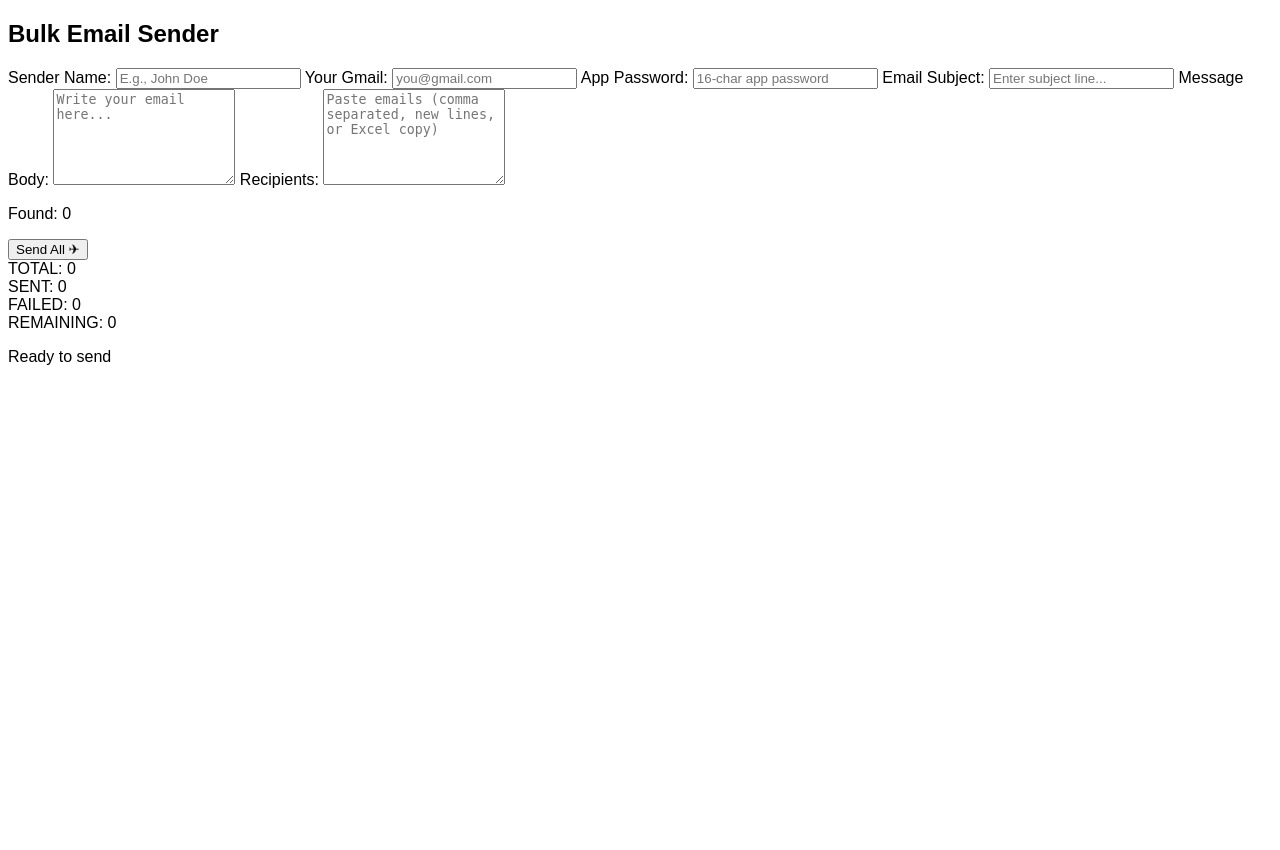
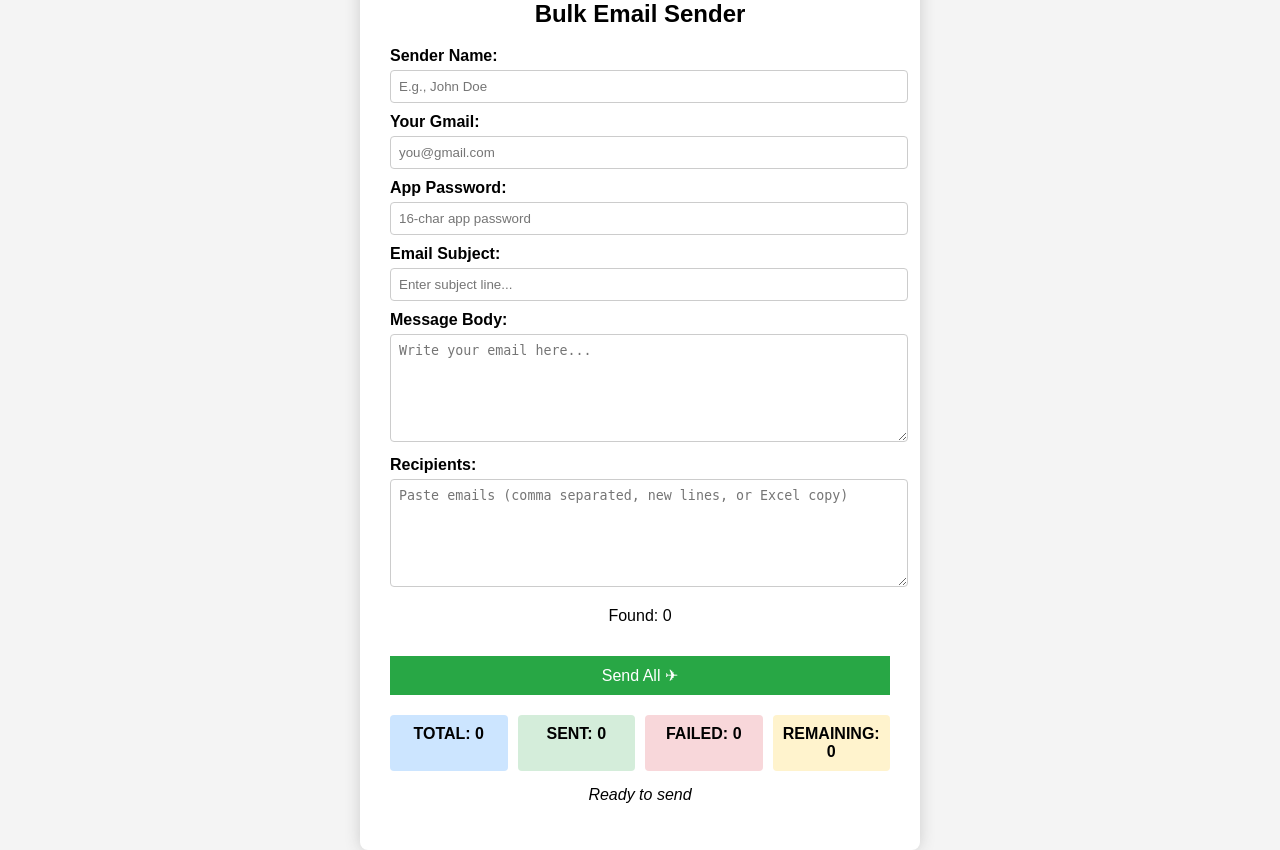
Before and after one commit to pradeepkumar95751-bit/Pradee-Kumar, a Flask app: page / in a window 1280 px wide. Before the commit the page ends 365 px from the top, so only its background shows below. Run offline with Flask 2, Linux system fonts and the light colour scheme.

Commit message:
Update style.css

```diff
--- a/static/style.css
+++ b/static/style.css
@@ -1,2 +1,106 @@
 body {
-    font-family: Arial, sans
+    font-family: Arial, sans-serif;
+    background: #f4f4f4;
+    margin: 0;
+    height: 100vh;
+    display: flex;
+    align-items: center;
+    justify-content: center;
+}
+
+.center-container {
+    display: flex;
+    justify-content: center;
+    align-items: center;
+    width: 100%;
+}
+
+.dashboard {
+    background: #fff;
+    padding: 30px;
+    border-radius: 8px;
+    box-shadow: 0 0 15px #ccc;
+    width: 500px;
+    text-align: center;
+}
+
+label {
+    display: block;
+    margin-top: 10px;
+    font-weight: bold;
+    text-align: left;
+}
+
+input, textarea {
+    width: 100%;
+    padding: 8px;
+    margin-top: 5px;
+    border-radius: 4px;
+    border: 1px solid #ccc;
+}
+
+.send-btn {
+    background: #28a745;
+    color: #fff;
+    border: none;
+    padding: 10px;
+    margin-top: 15px;
+    cursor: pointer;
+    width: 100%;
+    font-size: 16px;
+}
+
+.send-btn:hover {
+    background: #218838;
+}
+
+.send-btn:disabled {
+    background: #ccc;
+    cursor: not-allowed;
+}
+
+.counters {
+    display: flex;
+    gap: 10px;
+    margin-top: 20px;
+}
+
+.box {
+    flex: 1;
+    padding: 10px;
+    text-align: center;
+    border-radius: 4px;
+    font-weight: bold;
+}
+
+.total { background: #cce5ff; }
+.sent { background: #d4edda; }
+.failed { background: #f8d7da; }
+.remaining { background: #fff3cd; }
+
+.status {
+    margin-top: 15px;
+    font-style: italic;
+}
+
+/* Cloudflare-style box (always visible) */
+.cloudflare-box {
+    background: #e9ffe9;
+    border: 1px solid #28a745;
+    padding: 15px;
+    margin-top: 20px;
+    border-radius: 6px;
+    text-align: left;
+}
+
+.cf-success {
+    color: green;
+    font-weight: bold;
+    display: block;
+    margin-bottom: 5px;
+}
+
+.cf-warn {
+    color: red;
+    font-size: 12px;
+}
```
